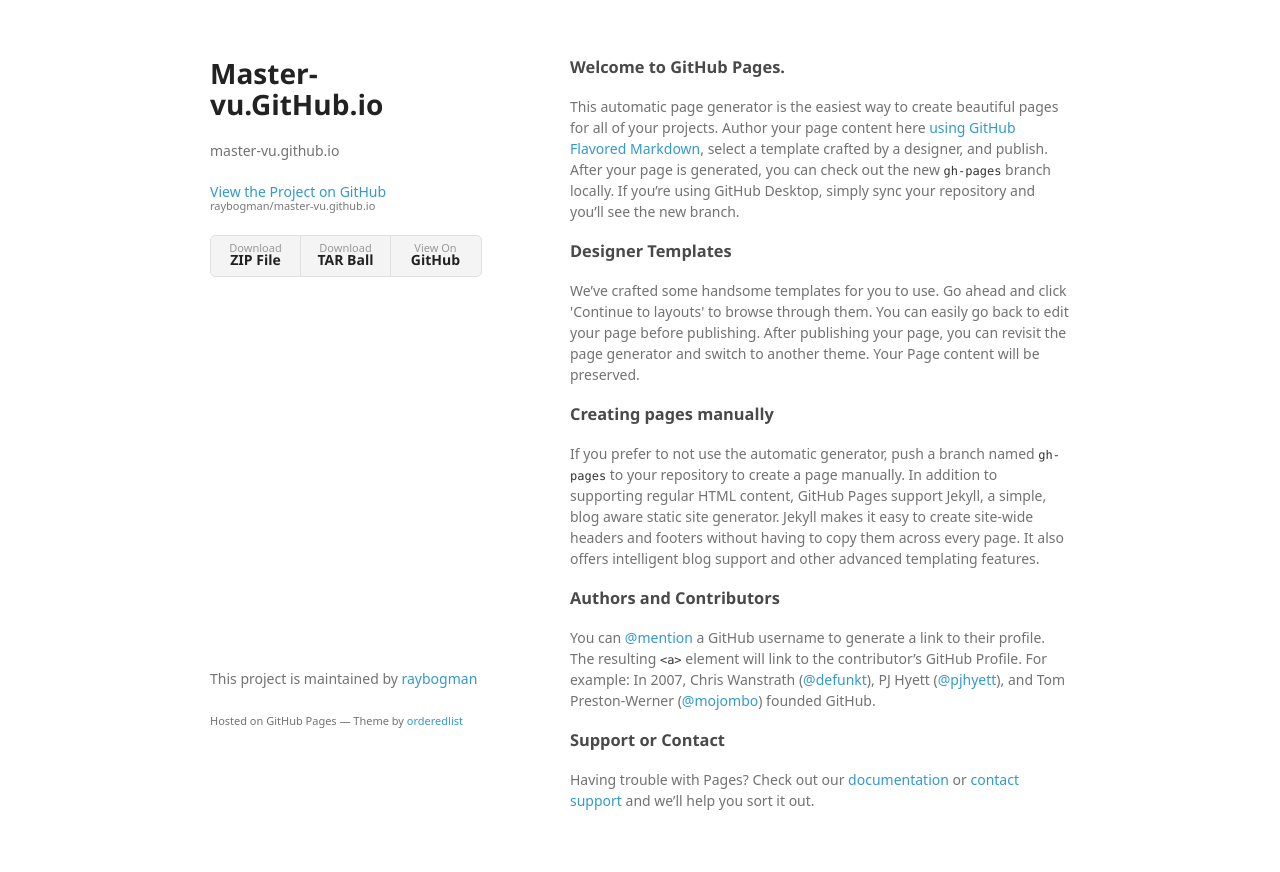
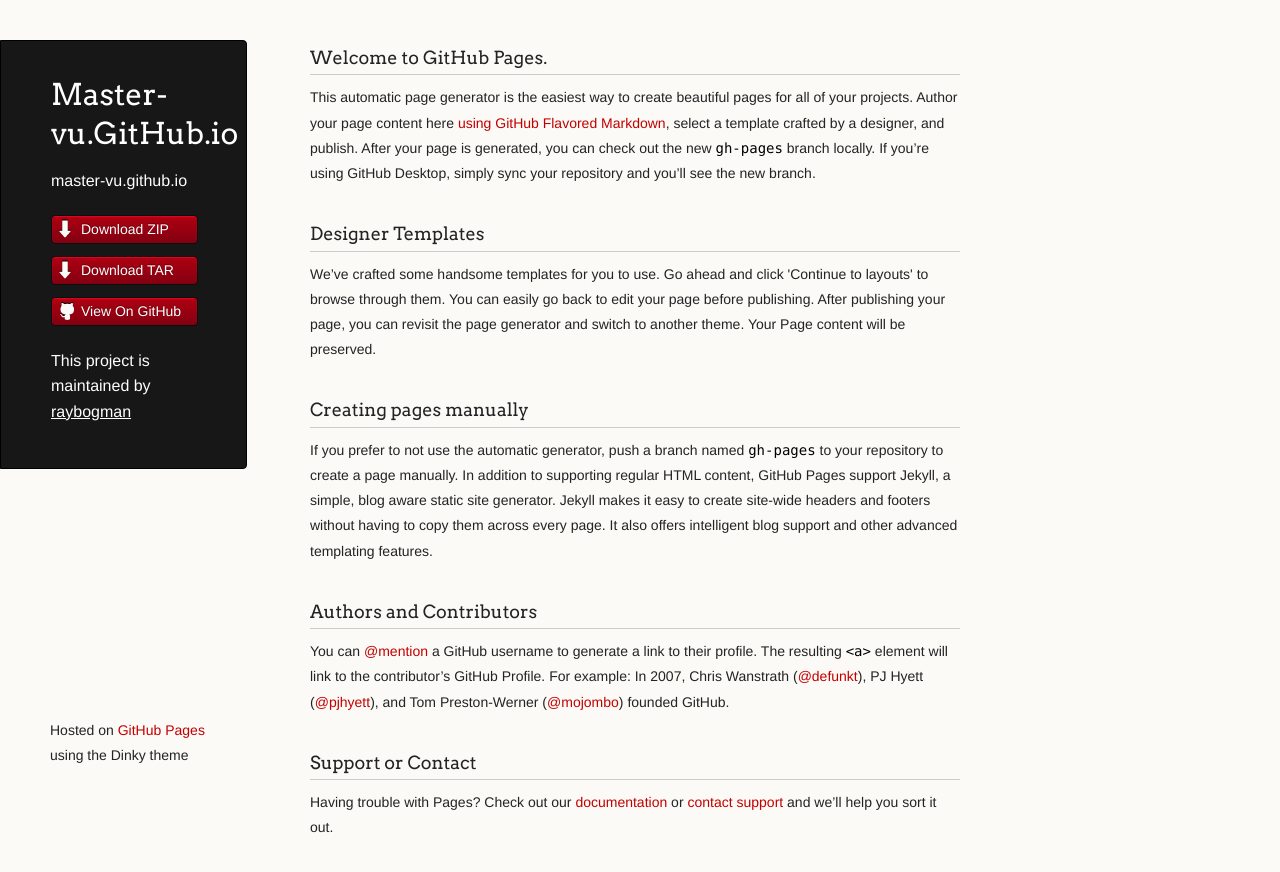
Before and after one commit to raybogman/master-vu.github.io, a plain HTML site: page index.html in a window 1280 px wide. Drawn offline with Linux system fonts and the light colour scheme; a web font is replaced by a local one.

```diff
--- a/index.html
+++ b/index.html
@@ -7,7 +7,8 @@
 
     <link rel="stylesheet" href="stylesheets/styles.css">
     <link rel="stylesheet" href="stylesheets/github-light.css">
-    <meta name="viewport" content="width=device-width">
+    <script src="javascripts/scale.fix.js"></script>
+    <meta name="viewport" content="width=device-width, initial-scale=1, user-scalable=no">
     <!--[if lt IE 9]>
     <script src="//html5shiv.googlecode.com/svn/trunk/html5.js"></script>
     <![endif]-->
@@ -15,17 +16,18 @@
   <body>
     <div class="wrapper">
       <header>
-        <h1>Master-vu.GitHub.io</h1>
-        <p>master-vu.github.io</p>
+        <h1 class="header">Master-vu.GitHub.io</h1>
+        <p class="header">master-vu.github.io</p>
 
-        <p class="view"><a href="https://github.com/raybogman/master-vu.github.io">View the Project on GitHub <small>raybogman/master-vu.github.io</small></a></p>
+        <ul>
+          <li class="download"><a class="buttons" href="https://github.com/raybogman/master-vu.github.io/zipball/master">Download ZIP</a></li>
+          <li class="download"><a class="buttons" href="https://github.com/raybogman/master-vu.github.io/tarball/master">Download TAR</a></li>
+          <li><a class="buttons github" href="https://github.com/raybogman/master-vu.github.io">View On GitHub</a></li>
+        </ul>
+
+        <p class="header">This project is maintained by <a class="header name" href="https://github.com/raybogman">raybogman</a></p>
 
 
-        <ul>
-          <li><a href="https://github.com/raybogman/master-vu.github.io/zipball/master">Download <strong>ZIP File</strong></a></li>
-          <li><a href="https://github.com/raybogman/master-vu.github.io/tarball/master">Download <strong>TAR Ball</strong></a></li>
-          <li><a href="https://github.com/raybogman/master-vu.github.io">View On <strong>GitHub</strong></a></li>
-        </ul>
       </header>
       <section>
         <h3>
@@ -54,11 +56,10 @@
 <p>Having trouble with Pages? Check out our <a href="https://help.github.com/pages">documentation</a> or <a href="https://github.com/contact">contact support</a> and we’ll help you sort it out.</p>
       </section>
       <footer>
-        <p>This project is maintained by <a href="https://github.com/raybogman">raybogman</a></p>
-        <p><small>Hosted on GitHub Pages &mdash; Theme by <a href="https://github.com/orderedlist">orderedlist</a></small></p>
+        <p><small>Hosted on <a href="https://pages.github.com">GitHub Pages</a> using the Dinky theme</small></p>
       </footer>
     </div>
-    <script src="javascripts/scale.fix.js"></script>
+    <!--[if !IE]><script>fixScale(document);</script><![endif]-->
 
   </body>
 </html>
--- a/stylesheets/styles.css
+++ b/stylesheets/styles.css
@@ -1,251 +1,338 @@
-@font-face {
-  font-family: 'Noto Sans';
-  font-weight: 400;
-  font-style: normal;
-  src: url('../fonts/Noto-Sans-regular/Noto-Sans-regular.eot');
-  src: url('../fonts/Noto-Sans-regular/Noto-Sans-regular.eot?#iefix') format('embedded-opentype'),
-       local('Noto Sans'),
-       local('Noto-Sans-regular'),
-       url('../fonts/Noto-Sans-regular/Noto-Sans-regular.woff2') format('woff2'),
-       url('../fonts/Noto-Sans-regular/Noto-Sans-regular.woff') format('woff'),
-       url('../fonts/Noto-Sans-regular/Noto-Sans-regular.ttf') format('truetype'),
-       url('../fonts/Noto-Sans-regular/Noto-Sans-regular.svg#NotoSans') format('svg');
+@import url(https://fonts.googleapis.com/css?family=Arvo:400,700,400italic);
+
+/* MeyerWeb Reset */
+
+html, body, div, span, applet, object, iframe,
+h1, h2, h3, h4, h5, h6, p, blockquote, pre,
+a, abbr, acronym, address, big, cite, code,
+del, dfn, em, img, ins, kbd, q, s, samp,
+small, strike, strong, sub, sup, tt, var,
+b, u, i, center,
+dl, dt, dd, ol, ul, li,
+fieldset, form, label, legend,
+table, caption, tbody, tfoot, thead, tr, th, td,
+article, aside, canvas, details, embed,
+figure, figcaption, footer, header, hgroup,
+menu, nav, output, ruby, section, summary,
+time, mark, audio, video {
+  margin: 0;
+  padding: 0;
+  border: 0;
+  font: inherit;
+  vertical-align: baseline;
 }
 
-@font-face {
-  font-family: 'Noto Sans';
-  font-weight: 700;
-  font-style: normal;
-  src: url('../fonts/Noto-Sans-700/Noto-Sans-700.eot');
-  src: url('../fonts/Noto-Sans-700/Noto-Sans-700.eot?#iefix') format('embedded-opentype'),
-       local('Noto Sans Bold'),
-       local('Noto-Sans-700'),
-       url('../fonts/Noto-Sans-700/Noto-Sans-700.woff2') format('woff2'),
-       url('../fonts/Noto-Sans-700/Noto-Sans-700.woff') format('woff'),
-       url('../fonts/Noto-Sans-700/Noto-Sans-700.ttf') format('truetype'),
-       url('../fonts/Noto-Sans-700/Noto-Sans-700.svg#NotoSans') format('svg');
-}
 
-@font-face {
-  font-family: 'Noto Sans';
-  font-weight: 400;
-  font-style: italic;
-  src: url('../fonts/Noto-Sans-italic/Noto-Sans-italic.eot');
-  src: url('../fonts/Noto-Sans-italic/Noto-Sans-italic.eot?#iefix') format('embedded-opentype'),
-       local('Noto Sans Italic'),
-       local('Noto-Sans-italic'),
-       url('../fonts/Noto-Sans-italic/Noto-Sans-italic.woff2') format('woff2'),
-       url('../fonts/Noto-Sans-italic/Noto-Sans-italic.woff') format('woff'),
-       url('../fonts/Noto-Sans-italic/Noto-Sans-italic.ttf') format('truetype'),
-       url('../fonts/Noto-Sans-italic/Noto-Sans-italic.svg#NotoSans') format('svg');
-}
-
-@font-face {
-  font-family: 'Noto Sans';
-  font-weight: 700;
-  font-style: italic;
-  src: url('../fonts/Noto-Sans-700italic/Noto-Sans-700italic.eot');
-  src: url('../fonts/Noto-Sans-700italic/Noto-Sans-700italic.eot?#iefix') format('embedded-opentype'),
-       local('Noto Sans Bold Italic'),
-       local('Noto-Sans-700italic'),
-       url('../fonts/Noto-Sans-700italic/Noto-Sans-700italic.woff2') format('woff2'),
-       url('../fonts/Noto-Sans-700italic/Noto-Sans-700italic.woff') format('woff'),
-       url('../fonts/Noto-Sans-700italic/Noto-Sans-700italic.ttf') format('truetype'),
-       url('../fonts/Noto-Sans-700italic/Noto-Sans-700italic.svg#NotoSans') format('svg');
-}
+/* Base text styles */
 
 body {
-  background-color: #fff;
-  padding:50px;
-  font: 14px/1.5 "Noto Sans", "Helvetica Neue", Helvetica, Arial, sans-serif;
-  color:#727272;
-  font-weight:400;
+  padding:10px 50px 0 0;
+  font-family:"Helvetica Neue", Helvetica, Arial, sans-serif;
+	font-size: 14px;
+	color: #232323;
+	background-color: #FBFAF7;
+	margin: 0;
+	line-height: 1.8em;
+	-webkit-font-smoothing: antialiased;
+
 }
 
 h1, h2, h3, h4, h5, h6 {
-  color:#222;
-  margin:0 0 20px;
+  color:#232323;
+  margin:36px 0 10px;
 }
 
-p, ul, ol, table, pre, dl {
-  margin:0 0 20px;
+p, ul, ol, table, dl {
+  margin:0 0 22px;
 }
 
 h1, h2, h3 {
-  line-height:1.1;
+	font-family: Arvo, Monaco, serif;
+  line-height:1.3;
+	font-weight: normal;
+}
+
+h1,h2, h3 {
+	display: block;
+	border-bottom: 1px solid #ccc;
+	padding-bottom: 5px;
 }
 
 h1 {
-  font-size:28px;
+	font-size: 30px;
 }
 
 h2 {
-  color:#393939;
+	font-size: 24px;
 }
 
-h3, h4, h5, h6 {
-  color:#494949;
+h3 {
+	font-size: 18px;
+}
+
+h4, h5, h6 {
+	font-family: Arvo, Monaco, serif;
+	font-weight: 700;
 }
 
 a {
-  color:#39c;
+  color:#C30000;
+  font-weight:200;
   text-decoration:none;
 }
 
 a:hover {
-  color:#069;
+	text-decoration: underline;
 }
 
 a small {
-  font-size:11px;
-  color:#777;
-  margin-top:-0.3em;
-  display:block;
+	font-size: 12px;
 }
 
-a:hover small {
-  color:#777;
+em {
+	font-style: italic;
 }
 
-.wrapper {
-  width:860px;
-  margin:0 auto;
+strong {
+  font-weight:700;
+}
+
+ul {
+  list-style-position: inside;
+  list-style: disc;
+  padding-left: 25px;
+}
+
+ol {
+  list-style-position: inside;
+  list-style: decimal;
+  padding-left: 25px;
 }
 
 blockquote {
-  border-left:1px solid #e5e5e5;
-  margin:0;
-  padding:0 0 0 20px;
-  font-style:italic;
+  margin: 0;
+  padding: 0 0 0 20px;
+  font-style: italic;
 }
 
+dl, dt, dd, dl p {
+	font-color: #444;
+}
+
+dl dt {
+  font-weight: bold;
+}
+
+dl dd {
+  padding-left: 20px;
+  font-style: italic;
+}
+
+dl p {
+  padding-left: 20px;
+  font-style: italic;
+}
+
+hr {
+  border:0;
+  background:#ccc;
+  height:1px;
+  margin:0 0 24px;
+}
+
+/* Images */
+
+img {
+  position: relative;
+  margin: 0 auto;
+  max-width: 650px;
+  padding: 5px;
+  margin: 10px 0 32px 0;
+  border: 1px solid #ccc;
+}
+
+p img {
+  display: inline;
+  margin: 0;
+  padding: 0;
+  vertical-align: middle;
+  text-align: center;
+  border: none;
+}
+
+/* Code blocks */
+
 code, pre {
-  font-family:Monaco, Bitstream Vera Sans Mono, Lucida Console, Terminal, Consolas, Liberation Mono, DejaVu Sans Mono, Courier New, monospace;
-  color:#333;
-  font-size:12px;
+	font-family: Monaco, "Bitstream Vera Sans Mono", "Lucida Console", Terminal, monospace;
+  color:#000;
+  font-size:14px;
 }
 
 pre {
-  padding:8px 15px;
-  background: #f8f8f8;
-  border-radius:5px;
-  border:1px solid #e5e5e5;
-  overflow-x: auto;
+	padding: 4px 12px;
+  background: #FDFEFB;
+  border-radius:4px;
+  border:1px solid #D7D8C8;
+  overflow: auto;
+  overflow-y: hidden;
+	margin-bottom: 32px;
+}
+
+
+/* Tables */
+
+table {
+  width:100%;
 }
 
 table {
-  width:100%;
-  border-collapse:collapse;
+  border: 1px solid #ccc;
+  margin-bottom: 32px;
+  text-align: left;
+ }
+
+th {
+  font-family: 'Arvo', Helvetica, Arial, sans-serif;
+	font-size: 18px;
+	font-weight: normal;
+  padding: 10px;
+  background: #232323;
+  color: #FDFEFB;
+ }
+
+td {
+  padding: 10px;
+	background: #ccc;
+ }
+
+
+/* Wrapper */
+.wrapper {
+  width:960px;
 }
 
-th, td {
-  text-align:left;
-  padding:5px 10px;
-  border-bottom:1px solid #e5e5e5;
+
+/* Header */
+
+header {
+	background-color: #171717;
+	color: #FDFDFB;
+  width:170px;
+  float:left;
+  position:fixed;
+	border: 1px solid #000;
+	-webkit-border-top-right-radius: 4px;
+	-webkit-border-bottom-right-radius: 4px;
+	-moz-border-radius-topright: 4px;
+	-moz-border-radius-bottomright: 4px;
+	border-top-right-radius: 4px;
+	border-bottom-right-radius: 4px;
+	padding: 34px 25px 22px 50px;
+	margin: 30px 25px 0 0;
+	-webkit-font-smoothing: antialiased;
 }
 
-dt {
-  color:#444;
-  font-weight:700;
+p.header {
+	font-size: 16px;
 }
 
-th {
-  color:#444;
+h1.header {
+	font-family: Arvo, sans-serif;
+	font-size: 30px;
+	font-weight: 300;
+	line-height: 1.3em;
+	border-bottom: none;
+	margin-top: 0;
 }
 
-img {
-  max-width:100%;
+
+h1.header, a.header, a.name, header a{
+	color: #fff;
 }
 
-header {
-  width:270px;
-  float:left;
-  position:fixed;
-  -webkit-font-smoothing:subpixel-antialiased;
+a.header {
+	text-decoration: underline;
+}
+
+a.name {
+	white-space: nowrap;
 }
 
 header ul {
   list-style:none;
-  height:40px;
   padding:0;
-  background: #f4f4f4;
-  border-radius:5px;
-  border:1px solid #e0e0e0;
-  width:270px;
 }
 
 header li {
-  width:89px;
-  float:left;
-  border-right:1px solid #e0e0e0;
-  height:40px;
+	list-style-type: none;
+  width:132px;
+  height:15px;
+	margin-bottom: 12px;
+	line-height: 1em;
+	padding: 6px 6px 6px 7px;
+
+	background: #AF0011;
+	background: -moz-linear-gradient(top, #AF0011 0%, #820011 100%);
+  background: -webkit-gradient(linear, left top, left bottom, color-stop(0%,#f8f8f8), color-stop(100%,#dddddd));
+  background: -webkit-linear-gradient(top, #AF0011 0%,#820011 100%);
+  background: -o-linear-gradient(top, #AF0011 0%,#820011 100%);
+  background: -ms-linear-gradient(top, #AF0011 0%,#820011 100%);
+  background: linear-gradient(top, #AF0011 0%,#820011 100%);
+
+	border-radius:4px;
+  border:1px solid #0D0D0D;
+
+	-webkit-box-shadow: inset 0px 1px 1px 0 rgba(233,2,38, 1);
+	box-shadow: inset 0px 1px 1px 0 rgba(233,2,38, 1);
+
 }
 
-header li:first-child a {
-  border-radius:5px 0 0 5px;
+header li:hover {
+	background: #C3001D;
+	background: -moz-linear-gradient(top, #C3001D 0%, #950119 100%);
+  background: -webkit-gradient(linear, left top, left bottom, color-stop(0%,#f8f8f8), color-stop(100%,#dddddd));
+  background: -webkit-linear-gradient(top, #C3001D 0%,#950119 100%);
+  background: -o-linear-gradient(top, #C3001D 0%,#950119 100%);
+  background: -ms-linear-gradient(top, #C3001D 0%,#950119 100%);
+  background: linear-gradient(top, #C3001D 0%,#950119 100%);
 }
 
-header li:last-child a {
-  border-radius:0 5px 5px 0;
+a.buttons {
+	-webkit-font-smoothing: antialiased;
+	background: url(../images/arrow-down.png) no-repeat;
+	font-weight: normal;
+	text-shadow: rgba(0, 0, 0, 0.4) 0 -1px 0;
+	padding: 2px 2px 2px 22px;
+	height: 30px;
 }
 
-header ul a {
-  line-height:1;
-  font-size:11px;
-  color:#999;
-  display:block;
-  text-align:center;
-  padding-top:6px;
-  height:34px;
+a.github {
+	background: url(../images/octocat-small.png) no-repeat 1px;
 }
 
-header ul a:hover {
-  color:#999;
+a.buttons:hover {
+	color: #fff;
+	text-decoration: none;
 }
 
-header ul a:active {
-  background-color:#f0f0f0;
-}
 
-strong {
-  color:#222;
-  font-weight:700;
-}
-
-header ul li + li + li {
-  border-right:none;
-  width:89px;
-}
-
-header ul a strong {
-  font-size:14px;
-  display:block;
-  color:#222;
-}
+/* Section - for main page content */
 
 section {
-  width:500px;
+  width:650px;
   float:right;
   padding-bottom:50px;
 }
 
-small {
-  font-size:11px;
-}
 
-hr {
-  border:0;
-  background:#e5e5e5;
-  height:1px;
-  margin:0 0 20px;
-}
+/* Footer */
 
 footer {
-  width:270px;
+  width:170px;
   float:left;
   position:fixed;
-  bottom:50px;
-  -webkit-font-smoothing:subpixel-antialiased;
+  bottom:10px;
+	padding-left: 50px;
 }
 
 @media print, screen and (max-width: 960px) {
@@ -261,14 +348,18 @@
     width:auto;
   }
 
+	footer {
+		border-top: 1px solid #ccc;
+		margin:0 84px 0 50px;
+		padding:0;
+	}
+
   header {
     padding-right:320px;
   }
 
   section {
-    border:1px solid #e5e5e5;
-    border-width:1px 0;
-    padding:20px 0;
+    padding:20px 84px 20px 50px;
     margin:0 0 20px;
   }
 
@@ -278,8 +369,8 @@
 
   header ul {
     position:absolute;
-    right:50px;
-    top:52px;
+    right:130px;
+    top:84px;
   }
 }
 
@@ -289,30 +380,38 @@
   }
 
   header {
-    padding:0;
+    padding:10px 20px 0;
+		margin-right: 0;
   }
+
+	section {
+    padding:10px 0 10px 20px;
+    margin:0 0 30px;
+  }
+
+	footer {
+		margin: 0 0 0 30px;
+	}
 
   header ul, header p.view {
     position:static;
   }
-
-  pre, code {
-    word-wrap:normal;
-  }
 }
 
 @media print, screen and (max-width: 480px) {
-  body {
-    padding:15px;
+
+  header ul li.download {
+    display:none;
   }
 
-  header ul {
-    width:99%;
-  }
+	footer {
+		margin: 0 0 0 20px;
+	}
 
-  header li, header ul li + li + li {
-    width:33%;
-  }
+	footer a{
+		display:block;
+	}
+
 }
 
 @media print {
```
Also changed, not shown: javascripts/scale.fix.js (+20 -17 lines), images/arrow-down.png (added), images/octocat-small.png (added).
